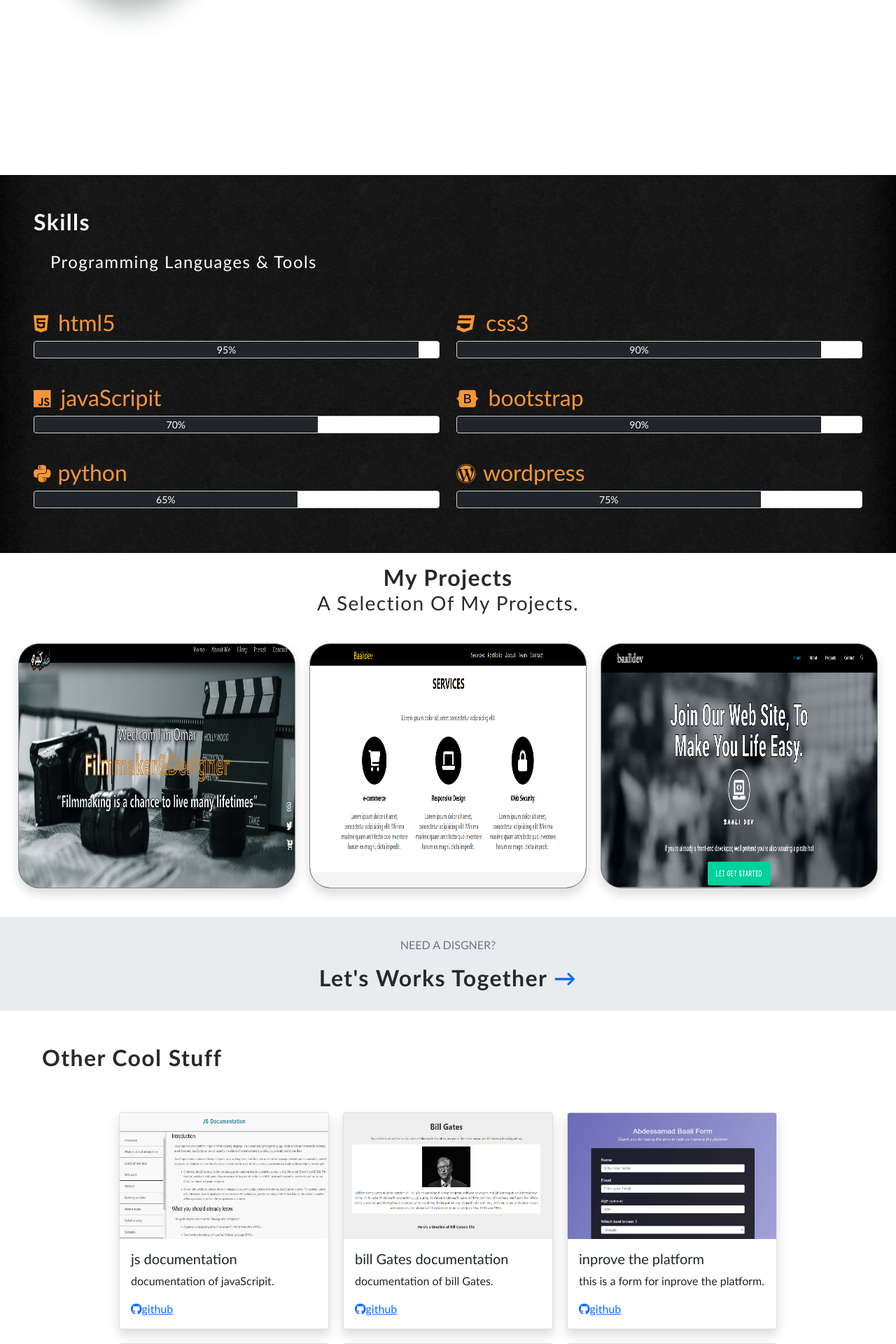
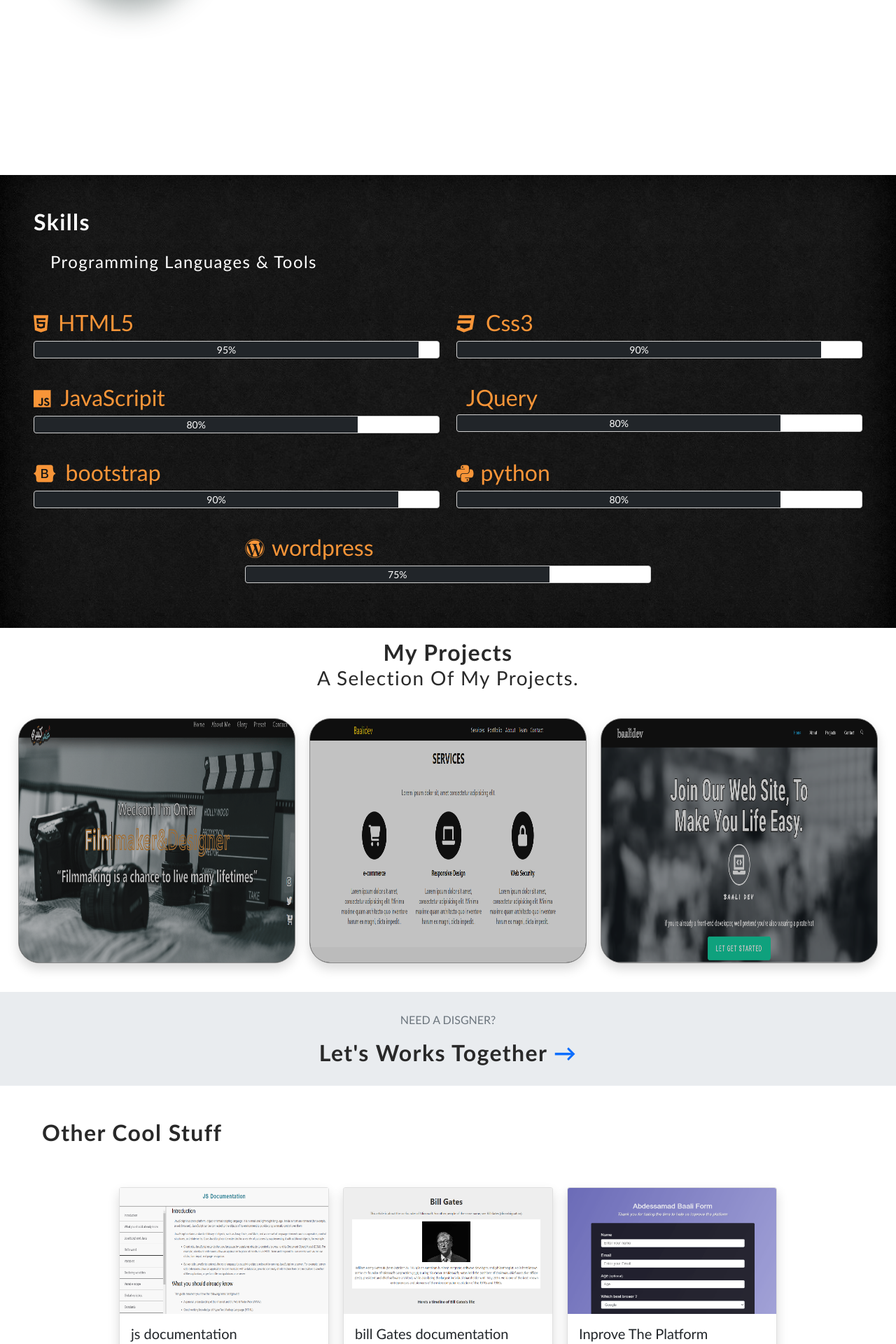
Before and after one commit to AbdessamadBaali/my-Portfolio, a PHP site: page / in a window 1280 px wide. Shown: the part 1270-3190 px from the top of the page at 70% size. Run offline with PHP 8.4, Linux system fonts and the light colour scheme.

Commit message:
this is the last of my commit

```diff
--- a/index.html
+++ b/index.html
@@ -18,10 +18,11 @@
         <link href="https://unpkg.com/aos@2.3.1/dist/aos.css" rel="stylesheet">
     </head>
     <body>
-        <!--|||||||||| the header part of my portfolio ||||||||||||-->
+
+        <!-- the header part of my portfolio -->
         <header>
             <!-- logo -->
-            <div data-aos="fade-right" data-aos-duration="1000" class="logo">
+            <div data-aos="fade-right" data-aos-duration="1300" class="logo">
                 <a href="index.html" title="home">baaliDev</a>
                 <a href="index.html" title="home">baaliDev</a>
             </div>
@@ -31,7 +32,7 @@
                 <label class="menu-icon" for="menu-btn">
                     <span class="nav-icon"></span>
                 </label>
-                <ul  data-aos="fade-left" class="nav">
+                <ul  data-aos="fade-left"  data-aos-duration="1300"  class="nav">
                     <li class="nav-item"><a class="nav-link" href="#home">home</a></li>
                     <li class="nav-item"> <a class="nav-link" href="#about">about me</a></li>
                     <li class="nav-item"><a class="nav-link" href="#skills">skills</a></li>
@@ -41,11 +42,12 @@
                 </ul>
             </nav>
         </header>
-        <!-- the home section |||||||||||||-->
+
+        <!-- the home section -->
         <main>
             <div id="home">
                 <!-- <video src="videos/bgvideo.mp4" loop muted autoplay></video> -->
-                <div data-aos="fade-right" data-aos-duration="900" class="content-home">
+                <div data-aos="fade-right" data-aos-duration="1300" class="content-home">
                    <h2 class=" fs-3">welcome i'm Abdessamad</h2>
                     <h1 class=" display-4 ">Front-end developer</h1>
                     <q class="fw-lighter fs-4 text-center">Website without visitors is like a ship lost in the horizon</q>
@@ -58,9 +60,10 @@
                 </div>
             </div>
         </main>
-        <!-- the about section ||||||||-->
+
+        <!-- the about section -->
         <section id="about" >
-            <div data-aos="fade-right" data-aos-duration="900" class="row">
+            <div data-aos="fade-right" data-aos-duration="1000" class="row">
                 <div  class="col-lg-9 col-md-12">
                     <h2 >about me</h2>
                     <p>
@@ -97,42 +100,56 @@
                 </p>
             </div>
         </section>
-        <!--  skills ||||||||| -->
+
+        <!--  skills -->
         <section id='skills' class="container-fluid p-5 ">
             <h2 class="text-white">skills</h2>
             <h3 class="h4 p-4 text-white">programming languages & tools</h3>
             <div class="row row-cols-md-2 justify-content-center ">
-                <div data-aos="flip-right" data-aos-duration="900">
-                    <i class="fab fa-html5 fs-3 "></i> <span class="fs-2">html5</span>
+                <!-- html5 -->
+                <div data-aos="fade-down" data-aos-duration="1000">
+                    <i class="fab fa-html5 fs-3 "></i> <span class="fs-2">HTML5</span>
                     <div class="progress">
                         <div class="progress-bar  progress-bar-animated bg-dark" style="width: 95%">95%</div>
                     </div>
                 </div>
-                <div data-aos="flip-left" data-aos-duration="900">
-                    <i class="fab fa-css3 fs-3"></i>  <span class="fs-2">css3</span>
+                <!-- css3 -->
+                <div data-aos="fade-down" data-aos-duration="1000">
+                    <i class="fab fa-css3 fs-3"></i>  <span class="fs-2">Css3</span>
                     <div class="progress">
                         <div class="progress-bar  progress-bar-animated bg-dark" style="width: 90%">90%</div>
                     </div>
                 </div>
-                <div data-aos="flip-right" data-aos-duration="900">
-                    <i class="fab fa-js fs-3 "></i>  <span class="fs-2">javaScripit</span>
+                <!-- javaScripit -->
+                <div data-aos="fade-down" data-aos-duration="1000">
+                    <i class="fab fa-js fs-3 "></i>  <span class="fs-2">JavaScripit</span>
                     <div class="progress">
-                        <div class="progress-bar  progress-bar-animated bg-dark" style="width: 70%">70%</div>
+                        <div class="progress-bar  progress-bar-animated bg-dark" style="width: 80%">80%</div>
                     </div>
                 </div>
-                <div data-aos="flip-left" data-aos-duration="900">
+                <!-- jquery -->
+                <div data-aos="fade-down" data-aos-duration="1000">
+                    <i class="fab fa-jquery fs-3 "></i>  <span class="fs-2">JQuery</span>
+                    <div class="progress">
+                        <div class="progress-bar  progress-bar-animated bg-dark" style="width: 80%">80%</div>
+                    </div>
+                </div>
+                <!-- bootstrap -->
+                <div data-aos="fade-down" data-aos-duration="1000">
                     <i class="fab fa-bootstrap fs-3"></i> <span class="fs-2">bootstrap</span>
                     <div class="progress">
                         <div class="progress-bar  progress-bar-animated bg-dark" style="width: 90%">90%</div>
                     </div>
                 </div>
-                <div data-aos="flip-right" data-aos-duration="900">
+                <!-- python -->
+                <div data-aos="fade-down" data-aos-duration="1000">
                     <i class="fab fa-python fs-3 "></i><span class="fs-2">python</span>
                     <div class="progress">
-                        <div class="progress-bar  progress-bar-animated bg-dark" style="width: 65%">65%</div>
+                        <div class="progress-bar  progress-bar-animated bg-dark" style="width: 80%">80%</div>
                     </div>
                 </div>
-                <div data-aos="flip-left" data-aos-duration="900">
+                <!-- wordpress -->
+                <div data-aos="fade-down" data-aos-duration="1000">
                     <i class="fab fa-wordpress fs-3 "></i><span class="fs-2">wordpress</span>
                     <div class="progress">
                         <div class="progress-bar  progress-bar-animated bg-dark" style="width: 75%">75%</div>
@@ -140,13 +157,14 @@
                 </div>
             </div>
         </section>
-        <!-- projects section |||||||| -->
+
+        <!-- projects section -->
         <section id="big-projects" class="container-fuild  p-3 text-center" >
             <h2 >my projects</h2>
             <h3 class="mb-3">a selection of my  projects.</h3>
             <div class="all-project">
                 <!-- the first project -->
-                <div data-aos="zoom-in" class="project shadow">
+                <div data-aos="fade-up" data-aos-delay="3000" class="project shadow">
                     <img class="project-one" src="images/projects/projectOmar-min.png" alt="image of the project">
                     <div class="into-project">
                         <a  class="btn btn-danger " target="_blank"
@@ -158,7 +176,7 @@
                     </div>
                 </div>
                 <!-- the second project -->
-                <div data-aos="zoom-in" class="project shadow">
+                <div  data-aos="fade-up" data-aos-delay="3000" class="project shadow">
                     <img class="project-one " src="images/projects/Capture d’écran 2022-01-31 101022.png" alt="">
                     <div class="into-project">
                         <a  class="btn btn-danger " target="_blank"
@@ -170,7 +188,7 @@
                     </div>
                 </div>
                 <!-- the second project -->
-                <div data-aos="zoom-in" class="project shadow">
+                <div  data-aos="fade-up" data-aos-delay="3000" class="project shadow">
                     <img class="project-one " src="images/projects/Capture d’écran 2022-01-31 192627.png" alt="">
                     <div class="into-project">
                         <a  class="btn btn-danger " target="_blank"
@@ -183,51 +201,47 @@
                 </div>
             </div>
         </section>
-        <!-- need a disgner sectin |||||| -->
+
+        <!-- need a disgner sectin  -->
         <section id="work-together" class="d-flex flex-column align-items-center bg-muted">
             <p class="text-muted text-uppercase ">need a disgner?</p>
             <h2 class="fs-2">let's works together <a class="text-decoration-none" ck href="#contact">&rarr;</a></h2>
         </section>
-        <!-- other cool stuff section|||||||| -->
+
+        <!-- other cool stuff section -->
         <section id="other" class="container-fluid pb-5 ">
             <h2 class=" m-5">other cool stuff</h2>
             <div class="container-fluid">
-                <div class="row row-cols-sm-2 row-cols-md-2 row-cols-xl-3 justify-content-center">                    <!-- card one -->
-                    <div data-aos="zoom-in" data-aos-duration="900" class="card shadow ">
+                <div class="row row-cols-sm-2 row-cols-md-2 row-cols-xl-3 justify-content-center">
+                    <!-- js doc -->
+                    <div data-aos="zoom-in-down" class="card shadow ">
                         <img src="images/otherCoolStuff/jsDocumentation-min.png" class="img-fuild " alt="photo of the projoct javaScripit">
                         <div class="card-body">
                           <h5 >js documentation</h5>
-                          <p >documentation of javaScripit.</p>
+                          <p >Small documentation for basic javascript.</p>
                           <a href="https://github.com/AbdessamadBaali/js-documentation" target="_blank"> <i class="fab fa-github fa"></i>github</a>
                         </div>
-                      </div>
-                    <!-- card two -->
-                    <div data-aos="zoom-in" data-aos-duration="900" class="card shadow ">
+                    </div>
+                    <!--bill gates doc -->
+                    <div data-aos="zoom-in-down" class="card shadow ">
                         <img src="/images/otherCoolStuff/billGates-min.png" class="card-img-top" alt="photo of the projoct documentation of bill billGates">
                         <div class="card-body">
                           <h5 >bill Gates documentation</h5>
-                          <p >documentation of bill Gates.</p>
+                          <p >Documentation on the life of Bill Gates.</p>
                           <a   href="https://github.com/AbdessamadBaali/Bills-Gates-doc"  target="_blank"> <i class="fab fa-github fa"></i>github</a>
                         </div>
                     </div>
-                    <!-- card three -->
-                    <div data-aos="zoom-in" data-aos-duration="900" class="card shadow ">
+                    <!-- form  -->
+                    <div data-aos="zoom-in-down" class="card shadow ">
                         <img src="/images/otherCoolStuff/form-min.png"  class="card-img-top"alt="photo of the projoct documentation of bill billGates">
                         <div class="card-body">
-                          <h5 >inprove the platform</h5>
-                          <p >this is a form for inprove the platform.</p>
+                          <h5 >Inprove The Platform</h5>
+                          <p >This is a platform to improve the a website.</p>
                           <a   href="https://github.com/AbdessamadBaali/form" target="_blank"> <i class="fab fa-github fa"></i>github</a>
                         </div>
                     </div>
-                    <div data-aos="zoom-in" data-aos-duration="900" class="card shadow " >
-                        <img src="/images/otherCoolStuff/blackJack-min.png" class="card-img-top" alt="photo of the project game blackJack">
-                        <div class="card-body">
-                          <h5 >black Jack game</h5>
-                          <p >black jack game.</p>
-                          <a  href="https://github.com/AbdessamadBaali/blackJack"   target="_blank"> <i class="fab fa-github fa"></i>github</a>
-                        </div>
-                    </div>
-                    <div data-aos="zoom-in" data-aos-duration="900" class="card shadow " >
+                    <!-- take a random color  -->
+                    <div data-aos="zoom-in" data-aos-duration="1500" class="card shadow " >
                         <img src="/images/otherCoolStuff/changeBackgound-min.png" class="card-img-top" alt="photo of the projoct store of basketball">
                         <div class="card-body">
                           <h5 >change background color</h5>
@@ -236,7 +250,8 @@
                              target="_blank"> <i class="fab fa-github fa"></i>github</a>
                         </div>
                     </div>
-                    <div data-aos="zoom-in" data-aos-duration="900" class="card shadow " >
+                    <!-- to do list -->
+                    <div data-aos="zoom-in" data-aos-duration="1500" class="card shadow " >
                         <img src="/images/otherCoolStuff/toDoList-min.png" class="card-img-top" alt="photo of the projoct to do list">
                         <div class="card-body">
                           <h5 >stuff that I need to do</h5>
@@ -247,11 +262,13 @@
                               target="_blank"> <i class="fab fa-github fa"></i>github</a>
                         </div>
                     </div>
-                    <div data-aos="zoom-in" data-aos-duration="900" class="card shadow " >
+                    <!-- calutaltore -->
+                    <div data-aos="zoom-in" data-aos-duration="3000" class="card shadow " >
                         <img src="/images/otherCoolStuff/calc.png" class="card-img-top" alt="photo of the projoct to do list">
                         <div class="card-body">
                           <h5 >simple calculator</h5>
-                          <p >this is a simple calculator create with(html5,css3,jquery)</p>
+                          <p >this is a simple calculator create with html5,css3,jquery</p>
+                          <a href="https://calcbaalidev.netlify.app/" target="_blanck" >vieus</a>
                           <a  target="_blanck" href="https://github.com/AbdessamadBaali/calulator"
                               target="_blank"> <i class="fab fa-github fa"></i>github</a>
                         </div>
@@ -259,32 +276,34 @@
                 </div>
             </div>
         </section>
-        <!-- services |||||||| -->
+
+        <!-- services  -->
         <section id="services" class="p-5">
             <h2 class="mb-5 text-center text-white ">what we offer</h2>
             <div class="row justify-content-around">
-                <div data-aos="flip-left" class="container col-md-4 col-sm-5 p-2 ">
+                <div data-aos="flip-left" data-aos-duration="1000" class="container col-md-4 col-sm-5 p-2 ">
                     <i class="fa fa-mobile-alt"></i>
                     <h4>Designe </h4>
                     <p>Looks great on any screnn size!</p>
                 </div>
-                <div data-aos="flip-up" class="container col-md-4 col-sm-5 p-2 ">
+                <div data-aos="flip-up"  data-aos-duration="1000"class="container col-md-4 col-sm-5 p-2 ">
                     <i class="fa fa-pen"></i>
                     <h4>Redisigned</h4>
                     <p>Freshlt redisigned for you !</p>
                 </div>
-                <div data-aos="flip-right" class="container col-md-4 col-sm-5 p-2 ">
+                <div data-aos="flip-right" data-aos-duration="1000" class="container col-md-4 col-sm-5 p-2 ">
                     <i class="fa fa-code"></i>
                     <h4>create your web site</h4>
                     <p>Create A Personnelle Web For You Bessnise!</p>
                 </div>
             </div>
         </section>
-        <!-- contact section ||||||||-->
+
+        <!-- contact section -->
         <section  class="container-fuild bg-white" id="contact" >
             <h2 class="m-5">Contact Us</h2>
             <div class="container w-50 m-auto" >
-                <form onsubmit="sendEmail();" data-aos="zoom-in" id='form-contact' action="" method="get">
+                <form onsubmit="sendEmail();" data-aos="zoom-in" data-aos-duration="900" id='form-contact' action="" method="get">
                     <label  for="name">User name</label>
                     <input  class="btn btn-outline-dark w-100 rounded-pill" id="name" type="text" name="user" placeholder="Full Name" required
                     minlength="8"  maxlength="20">
@@ -307,19 +326,19 @@
             <div class=" container-fluid my-4 bg-white row mx-auto
                          row-cols-lg-4   row-cols-md-3 row-cols-sm-2 justify-content-center">
 
-                <div data-aos="flip-left" class="card-info m-2 ">
+                <div data-aos="flip-left"  data-aos-duration="900" class="card-info m-2 ">
                     <i class="fa fa-map-marked fs-2"></i>
                     <p>address</p>
                     <span ></span>
                     <p >Lot Ain Aghbal Ahadaf Azrou</p>
                 </div>
-                <div data-aos="flip-up" class="card-info m-2">
+                <div data-aos="flip-up"  data-aos-duration="900" class="card-info m-2">
                     <i class="fa fa-envelope fs-2"></i>
                     <p>email</p>
                     <span></span>
                    <a href="mailto:baaliabdessamad3@gmail.com" >baaliabdessamad3@gmail.com</a>
                 </div>
-                <div data-aos="flip-right" class="card-info m-2">
+                <div data-aos="flip-right"  data-aos-duration="900" class="card-info m-2">
                     <i class="fa fa-phone fs-2"></i>
                     <p>phone</p>
                     <span></span>
@@ -327,7 +346,8 @@
                 </div>
             </div>
         </section>
-        <!-- footer section ||||||| -->
+
+        <!-- footer section  -->
         <svg xmlns="http://www.w3.org/2000/svg" viewBox="0 0 1440 320"><path fill="#21312e" fill-opacity="1" d="M0,224L60,229.3C120,235,240,245,360,256C480,267,600,277,720,250.7C840,224,960,160,1080,149.3C1200,139,1320,181,1380,202.7L1440,224L1440,320L1380,320C1320,320,1200,320,1080,320C960,320,840,320,720,320C600,320,480,320,360,320C240,320,120,320,60,320L0,320Z"></path>
         </svg>
         <footer class="footer text-center ">
@@ -363,6 +383,7 @@
                 <p >Copyright © baaliDev 2022</p>
             </div>
         </footer>
+
         <!-- java scripr link  -->
         <script src="/javaScripit/script.js"></script>
         <script src="styles/bootstrap-5.1.3-dist/js/bootstrap.js"></script>
--- a/styles/style.css
+++ b/styles/style.css
@@ -213,24 +213,27 @@ main #home .social-media a i:hover{   transform: scale(1.3);}
     width: 100%;
     height: 100%;
     border-radius: 28px;
-    transition: 0.3s ease-in-out;
+    transition: .6s ease-in-out;
+    opacity: .7;
 }
  #big-projects  .all-project  > .project:hover  {
     transform: perspective(800px) rotateY(-8deg)
                translateY(-20px) rotateX(10deg) scale(1);
     filter: blur(0);
 }
-#big-projects> div .project-one:hover { opacity: .7;}
+#big-projects> div .project-one:hover { opacity: 1;}
 
 #big-projects .all-project  > .project .into-project {
     position: absolute;
     bottom: 10%;
     left: 30%;
-    transition: 0.4s ease-in-out;
-    visibility: hidden;
+    display: none;
+    transition: 3s ease-in-out;
+    transition-delay: 3s;
+    transition-duration: 3s;
 }
 #big-projects .all-project  > .project:hover .into-project {
-    visibility: visible;
+    display: block;
 }
 .container-fluid p{text-align: justify;}
 /* work-together section */
```
